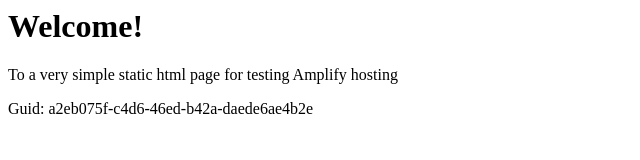
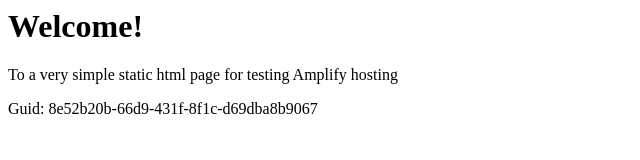
Before and after one commit to aws-aemilia-dub/Github-PR-Commit-Integration-Test-DoNotTouch-GitHubWebhookPushCanaryTest-v1-prod-eu-west-1, a website: page src/index.html in a window 1280 px wide. Shown: the full height of the page, 0-640 px from the left. Drawn offline with Linux system fonts and the light colour scheme.

Commit message:
commit from integ tests

```diff
--- a/src/index.html
+++ b/src/index.html
@@ -12,6 +12,6 @@
 <body>
     <h1>Welcome!</h1>
     <p>To a very simple static html page for testing Amplify hosting</p>
-    <p>Guid: a2eb075f-c4d6-46ed-b42a-daede6ae4b2e</p></body>
+    <p>Guid: 8e52b20b-66d9-431f-8f1c-d69dba8b9067</p></body>
 
 </html>
```
